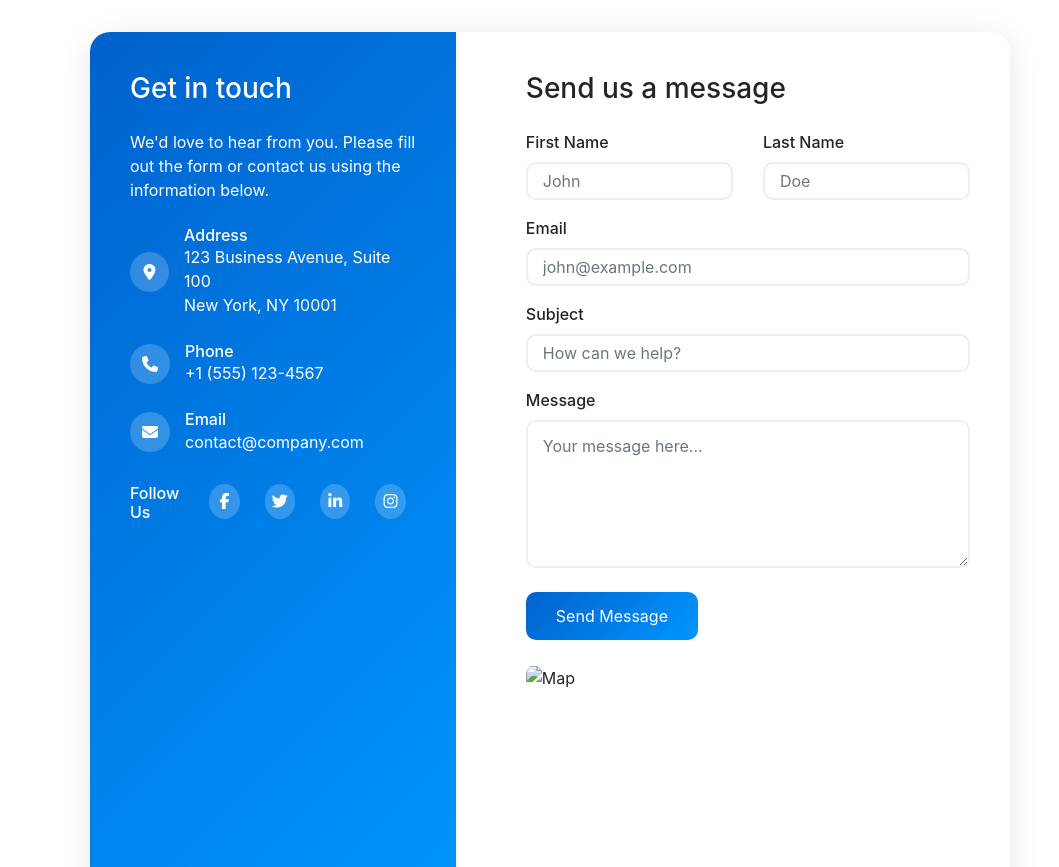
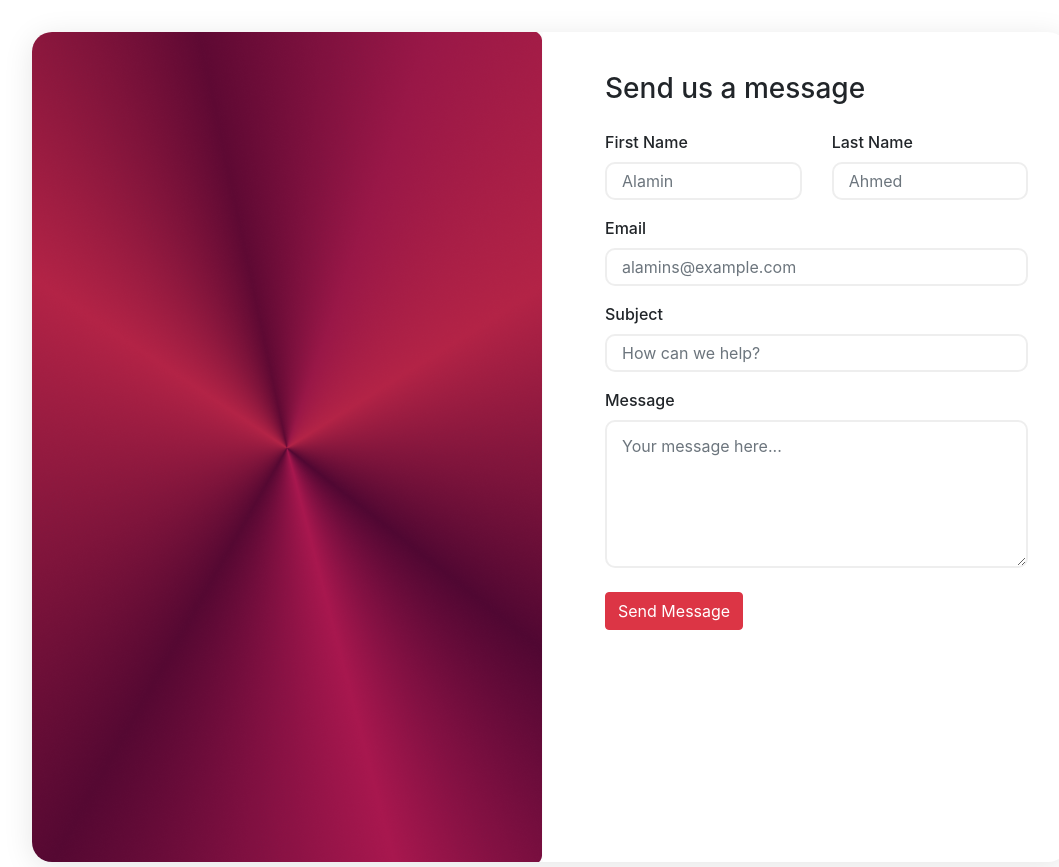
Before and after one commit to mdalamin02/bootstrap-project-idb, a plain HTML site: page index.html in a window 1280 px wide. Shown: the part 3100-3967 px from the top of the page, without its empty margins (90-1149 px from the left). Drawn offline with nearby package versions, Linux system fonts and the light colour scheme.

Commit message:
Form added

```diff
--- a/index.html
+++ b/index.html
@@ -221,75 +221,33 @@
     <!-- Registration Form -->
 
 
-    <div class="container py-5">
+    <div class="container py-5" style="max-width: 1440px;">
         <div class="row justify-content-center">
             <div class="col-lg-10">
                 <div class="contact-wrapper">
                     <div class="row g-0">
-                        <div class="col-md-5">
-                            <div class="contact-info h-100">
-                                <h3 class="mb-4">Get in touch</h3>
-                                <p class="mb-4">We'd love to hear from you. Please fill out the form or contact us using
-                                    the information below.</p>
-
-                                <div class="contact-item">
-                                    <div class="contact-icon">
-                                        <i class="fas fa-map-marker-alt"></i>
-                                    </div>
-                                    <div>
-                                        <h6 class="mb-0">Address</h6>
-                                        <p class="mb-0">123 Business Avenue, Suite 100<br>New York, NY 10001</p>
-                                    </div>
-                                </div>
-
-                                <div class="contact-item">
-                                    <div class="contact-icon">
-                                        <i class="fas fa-phone"></i>
-                                    </div>
-                                    <div>
-                                        <h6 class="mb-0">Phone</h6>
-                                        <p class="mb-0">+1 (555) 123-4567</p>
-                                    </div>
-                                </div>
-
-                                <div class="contact-item">
-                                    <div class="contact-icon">
-                                        <i class="fas fa-envelope"></i>
-                                    </div>
-                                    <div>
-                                        <h6 class="mb-0">Email</h6>
-                                        <p class="mb-0">contact@company.com</p>
-                                    </div>
-                                </div>
-
-                                <div class="social-links">
-                                    <h6 class="mb-3">Follow Us</h6>
-                                    <a href="#" class="social-icon"><i class="fab fa-facebook-f"></i></a>
-                                    <a href="#" class="social-icon"><i class="fab fa-twitter"></i></a>
-                                    <a href="#" class="social-icon"><i class="fab fa-linkedin-in"></i></a>
-                                    <a href="#" class="social-icon"><i class="fab fa-instagram"></i></a>
-                                </div>
-                            </div>
+                        <div class="col-md-6">
+                            <img src="/Assets/Gradient Panel.png" alt="" srcset="">
                         </div>
 
-                        <div class="col-md-7">
+                        <div class="col-md-6">
                             <div class="contact-form">
                                 <h3 class="mb-4">Send us a message</h3>
                                 <form>
                                     <div class="row">
                                         <div class="col-md-6 mb-3">
                                             <label class="form-label">First Name</label>
-                                            <input type="text" class="form-control" placeholder="John">
+                                            <input type="text" class="form-control" placeholder="Alamin">
                                         </div>
                                         <div class="col-md-6 mb-3">
                                             <label class="form-label">Last Name</label>
-                                            <input type="text" class="form-control" placeholder="Doe">
+                                            <input type="text" class="form-control" placeholder="Ahmed">
                                         </div>
                                     </div>
 
                                     <div class="mb-3">
                                         <label class="form-label">Email</label>
-                                        <input type="email" class="form-control" placeholder="john@example.com">
+                                        <input type="email" class="form-control" placeholder="alamins@example.com">
                                     </div>
 
                                     <div class="mb-3">
@@ -303,13 +261,10 @@
                                             placeholder="Your message here..."></textarea>
                                     </div>
 
-                                    <button type="submit" class="btn btn-submit text-white">Send Message</button>
+                                    <button type="submit" class="btn btn-danger text-white">Send Message</button>
                                 </form>
 
-                                <div class="map-container mt-4">
-                                    <img src="/api/placeholder/800/200" alt="Map"
-                                        style="width: 100%; height: 100%; object-fit: cover;">
-                                </div>
+
                             </div>
                         </div>
                     </div>
```
Also changed, not shown: Assets/Gradient Panel.png (added).
